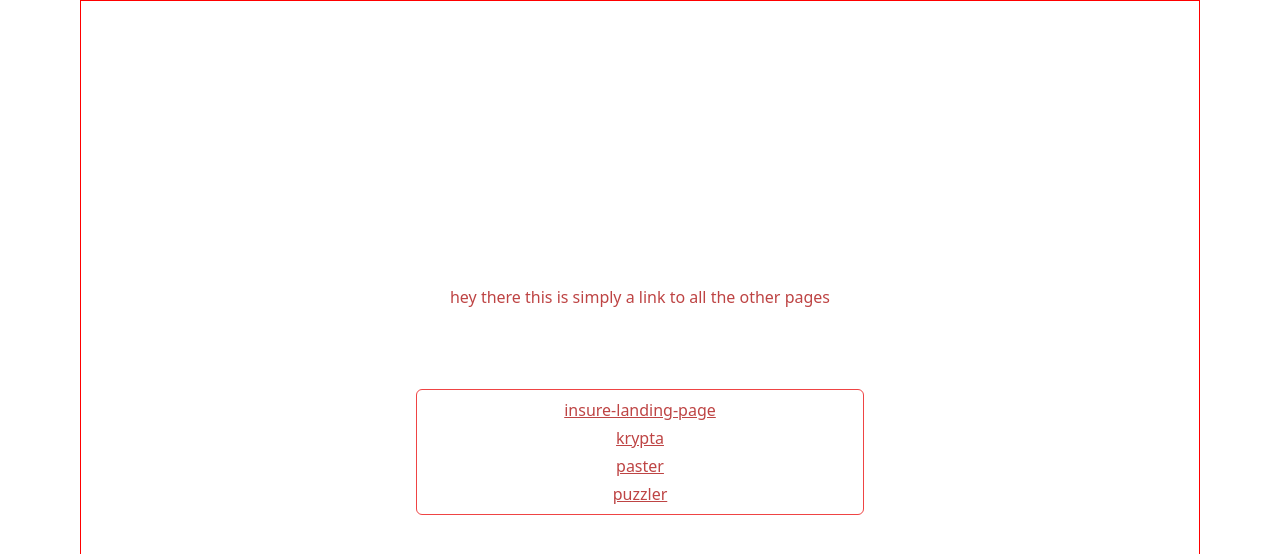
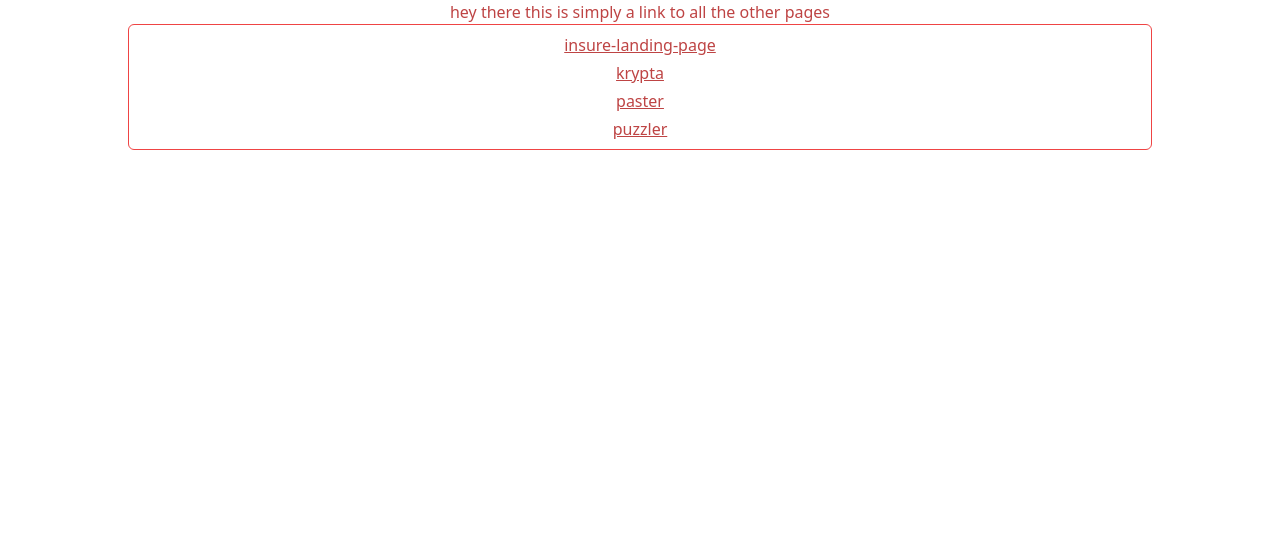
Before and after one commit to Damndaniel241/decker, a Vue app: page / in a window 1280 px wide. Shown: the top 554 px of the page. Built offline with nearby package versions, Linux system fonts and the light colour scheme; no server answers; what vue-clerk would draw is missing.

Commit message:
created puzzler and styled

```diff
--- a/src/views/IndexView.vue
+++ b/src/views/IndexView.vue
@@ -2,12 +2,12 @@
 
 <template>
 
-    <div id="wrapper">
-  <h1 class="text-[#be4444] w-[50%] text-center">
+    <div id="" class="flex justify-center items-center flex-col">
+  <h1 class="text-[#be4444] text-center ">
     hey there this is simply a link to all the other pages
   </h1>
 
-  <div class="flex flex-col gap-1 border-red-500 rounded-md border w-[40%] items-center p-2">
+  <div class="flex flex-col justify-center gap-1 border-red-500 rounded-md w-[80%] border items-center p-2">
     <RouterLink :to="{name:'InsureView'}" class=" mx-2 underline text-[#be4444]">insure-landing-page</RouterLink>
     <RouterLink :to="{name:'KryptaIndex'}" class=" mx-2 underline text-[#be4444]">krypta</RouterLink>
     <RouterLink :to="{name:'PasterIndex'}" class=" mx-2 underline text-[#be4444]">paster</RouterLink>
```
Also changed, not shown: vercel.json (added).
